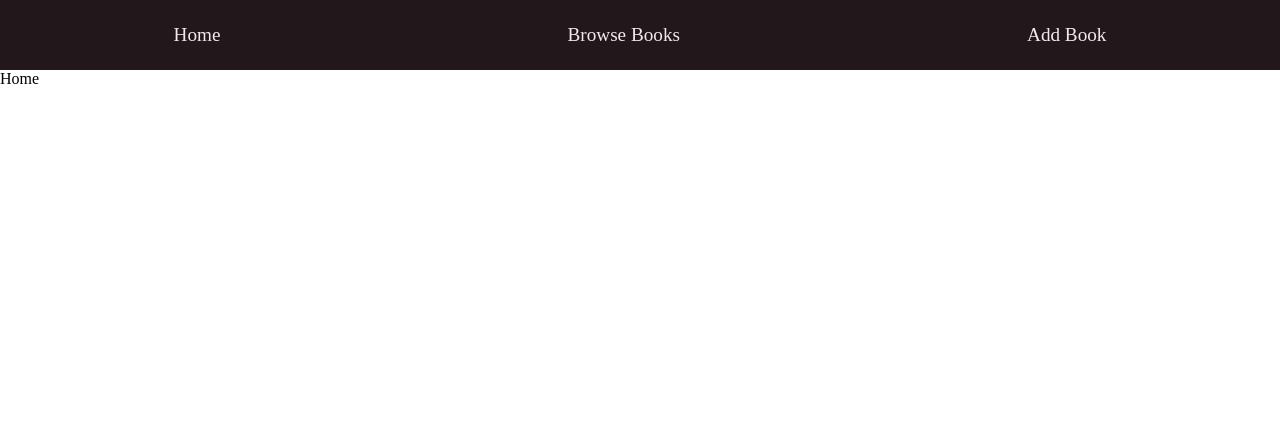
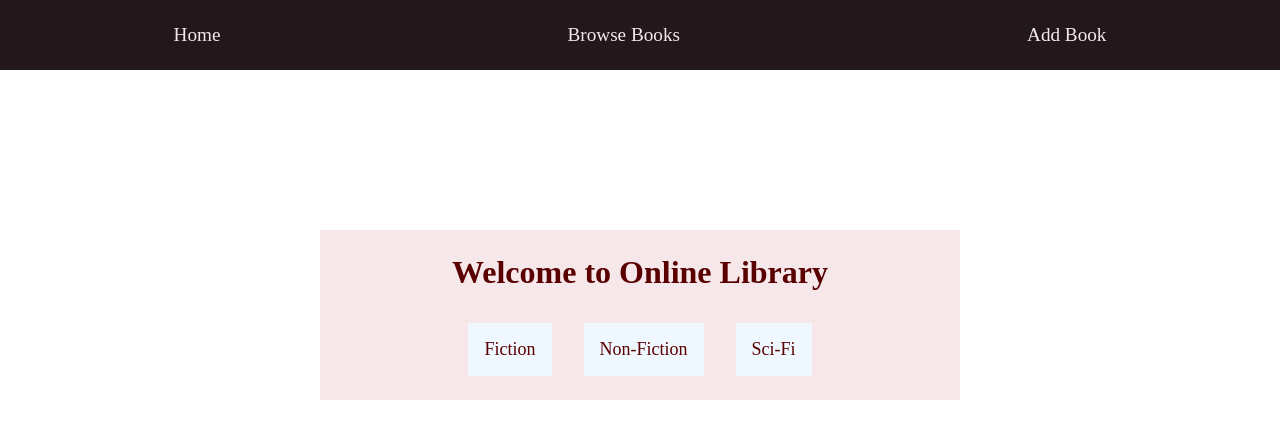
Before and after one commit to ranjan1992/library_system_project, a React (Vite) app: page / in a window 1280 px wide. Shown: the top 438 px of the page. Built offline with nearby package versions, Linux system fonts and the light colour scheme.

Commit message:
Adding the Home Page

```diff
--- a/src/pages/Home.jsx
+++ b/src/pages/Home.jsx
@@ -1,3 +1,14 @@
+import { Link } from "react-router-dom";
+import "./css/Home.css";
 export default function Home() {
-  return <div>Home</div>;
+  return (
+    <div className="container">
+      <h1>Welcome to Online Library</h1>
+      <div className="categories">
+        <Link to="/books/fiction">Fiction</Link>
+        <Link to="/books/non-fiction">Non-Fiction</Link>
+        <Link to="/books/sci-fi">Sci-Fi</Link>
+      </div>
+    </div>
+  );
 }
--- /dev/null
+++ b/src/pages/css/Home.css
@@ -0,0 +1,29 @@
+.container {
+  display: flex;
+  flex-direction: column;
+  justify-content: center;
+  align-items: center;
+  background-color: #f6e8ea;
+  width: 50%;
+  padding: 1.5rem;
+  margin: 10rem auto;
+}
+
+.container h1 {
+  color: #5a0001;
+  margin-bottom: 2rem;
+}
+
+.categories {
+  display: flex;
+
+  gap: 2rem;
+}
+
+.categories a {
+  padding: 1rem;
+  background-color: aliceblue;
+  font-size: large;
+  text-decoration: none;
+  color: #5a0001;
+}
```
